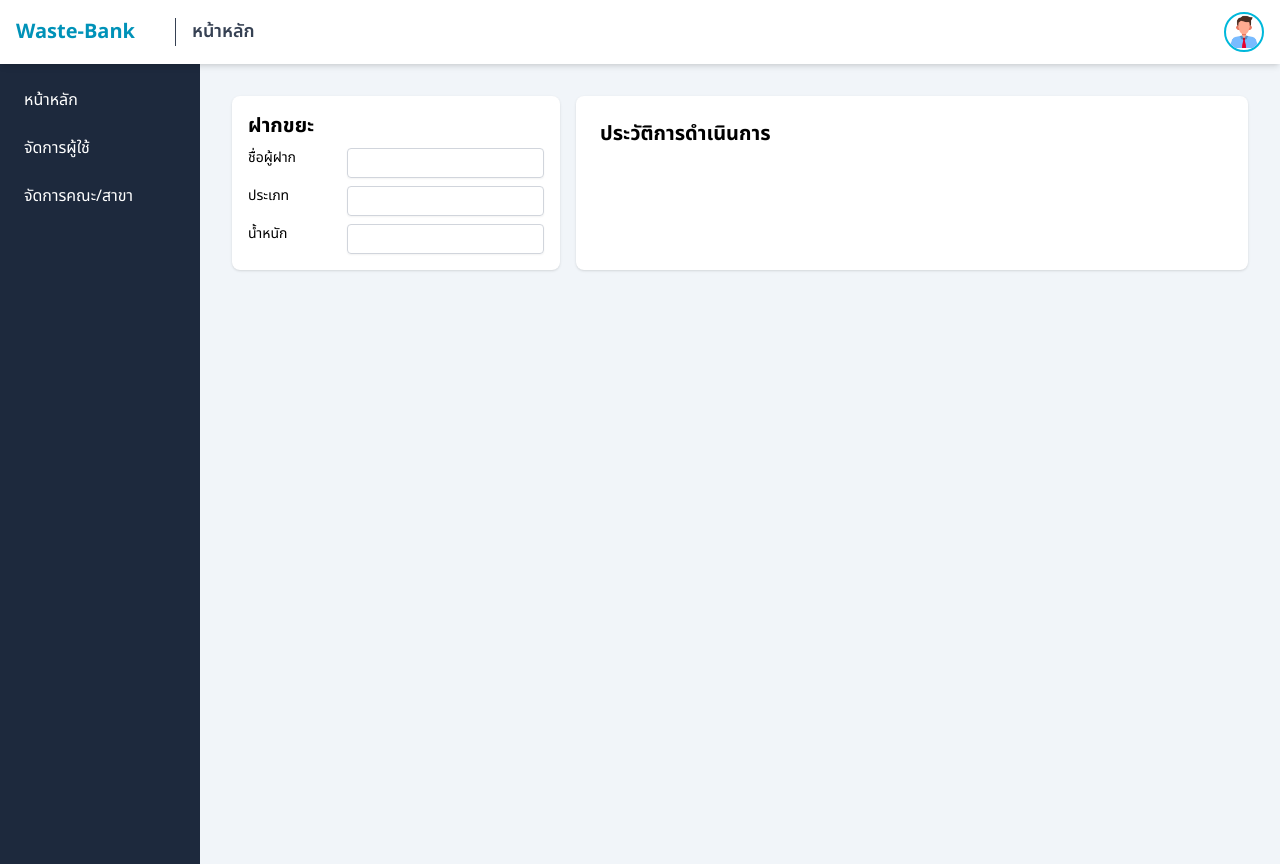
After one commit to fxurteenz/Trash-Bank, a PHP site: page /operater in a window 1280 px wide. The commit adds this page. Run offline with PHP 8.4, Linux system fonts and the light colour scheme; data that the repository does not hold is empty; some libraries are stand-ins or nearby versions.

Commit message:
Update : operater page & api
- /operater page
- /api/operater api
- update auth

```diff
--- /dev/null
+++ b/App/public/views/layouts/operaterLayout.php
@@ -0,0 +1,112 @@
+<!DOCTYPE html>
+<html lang="th" class="h-full w-full">
+
+<head>
+    <title><?= $title ?? '' ?></title>
+    <meta charset="UTF-8" />
+    <meta name="viewport" content="width=device-width, initial-scale=1.0" />
+
+    <script src="https://cdn.jsdelivr.net/npm/@tailwindcss/browser@4"></script>
+    <script defer src="https://cdn.jsdelivr.net/npm/alpinejs@3.x.x/dist/cdn.min.js"></script>
+    <style>
+        @import url('https://fonts.googleapis.com/css2?family=Noto+Sans+Thai:wght@100..900&family=Open+Sans:ital,wght@0,300..800;1,300..800&display=swap');
+
+        .h-screen-minus-nav {
+            min-height: calc(100vh - 4rem);
+        }
+
+        .noto-sans-thai {
+            font-family: "Noto Sans Thai", sans-serif;
+        }
+
+        .open-sans {
+            font-family: "Open Sans", sans-serif;
+        }
+    </style>
+</head>
+
+<body>
+    <div class="bg-slate-100 noto-sans-thai"
+        x-data="{  sidebarOpen: window.innerWidth >= 1024, profileDropdownOpen: false }">
+
+        <header
+            class="flex items-center justify-between h-16 bg-white shadow-md fixed top-0 left-0 right-0 z-30 px-4 w-full">
+            <div class="flex items-center space-x-4">
+                <button @click="sidebarOpen = !sidebarOpen"
+                    class="text-gray-500 focus:outline-none lg:hidden p-2 hover:bg-gray-100 rounded">
+                    <svg class="h-6 w-6" fill="none" viewBox="0 0 24 24" stroke="currentColor">
+                        <path stroke-linecap="round" stroke-linejoin="round" stroke-width="2"
+                            d="M4 6h16M4 12h16M4 18h16" />
+                    </svg>
+                </button>
+
+                <a href="#" class="flex items-center space-x-2">
+                    <span class="text-xl font-bold text-cyan-600">Waste-Bank</span>
+                </a>
+
+                <span
+                    class="hidden md:block text-lg text-gray-700 ml-6 border-l pl-4 font-semibold"><?= $title ?></span>
+            </div>
+
+            <div class="relative" @click.away="profileDropdownOpen = false">
+                <button @click="profileDropdownOpen = !profileDropdownOpen"
+                    class="flex items-center focus:outline-none">
+                    <img class="h-10 w-10 rounded-full object-cover border-2 border-cyan-500"
+                        src="/assets/images/4042171.png" alt="Profile">
+                </button>
+
+                <div x-show="profileDropdownOpen" x-transition:enter="transition ease-out duration-100"
+                    x-transition:enter-start="transform opacity-0 scale-95"
+                    x-transition:enter-end="transform opacity-100 scale-100"
+                    x-transition:leave="transition ease-in duration-75"
+                    x-transition:leave-start="transform opacity-100 scale-100"
+                    x-transition:leave-end="transform opacity-0 scale-95"
+                    class="absolute right-0 mt-2 w-48 bg-white rounded-md shadow-lg py-1 z-40">
+                    <a href="#"
+                        class="block px-4 py-2 text-sm text-gray-700 hover:bg-cyan-50 hover:text-cyan-600">ดูโปรไฟล์</a>
+                    <div class="border-t border-gray-100 my-1"></div>
+                    <a href="#"
+                        class="block px-4 py-2 text-sm text-gray-700 hover:bg-red-50 hover:text-red-600">ออกจากระบบ</a>
+                </div>
+            </div>
+        </header>
+
+        <div class="flex pt-16 w-full">
+            <aside :class="{ 'translate-x-0': sidebarOpen, '-translate-x-full': !sidebarOpen }"
+                class="fixed inset-y-0 left-0 z-20 w-50 bg-slate-800 text-white transform transition-transform duration-300 lg:translate-x-0 lg:static lg:min-h-screen lg:block lg:shadow-none shadow-xl">
+                <div class="p-4 mt-16 lg:mt-0">
+                    <nav class="space-y-2">
+                        <a href="/operater"
+                            class="flex text-nowrap items-center p-2 rounded-md transition duration-200 <?= $pages === "dashboard" ? "bg-cyan-700" : "hover:bg-gray-700" ?>">
+                            <span>หน้าหลัก</span>
+                        </a>
+                        <a href="/admin/manage/users"
+                            class="flex text-nowrap items-center p-2 rounded-md transition duration-200 <?= $pages === "manageUsers" ? "bg-cyan-700" : "hover:bg-gray-700" ?>  ">
+                            <span>จัดการผู้ใช้</span>
+                        </a>
+                        <a href="/admin/manage/faculty_major"
+                            class="flex text-nowrap items-center p-2 rounded-md transition duration-200 <?= $pages === "manageFacultyMajor" ? "bg-cyan-700" : "hover:bg-gray-700" ?>  ">
+                            <span>จัดการคณะ/สาขา</span>
+                        </a>
+                    </nav>
+                </div>
+            </aside>
+
+            <div x-show="sidebarOpen" x-transition:opacity @click="sidebarOpen = false"
+                class="fixed inset-0 z-10 bg-black opacity-50 lg:hidden">
+            </div>
+
+            <main class="flex-1 p-6 md:p-8 h-screen-minus-nav w-100">
+                <?php include $viewPath; ?>
+            </main>
+        </div>
+
+    </div>
+    <script src="https://cdn.jsdelivr.net/npm/sweetalert2@11"></script>
+    <script type="text/javascript" src="<?= $script ?? "" ?>"></script>
+    <script type="module" src="<?= $module ?? "" ?>">
+        // import chartJs from 'https://cdn.jsdelivr.net/npm/chart.js@4.5.1/+esm'
+    </script>
+</body>
+
+</html>
--- /dev/null
+++ b/App/public/views/operater/home.php
@@ -0,0 +1,32 @@
+<div class="grid grid-cols-1 lg:grid-cols-3 gap-4">
+    <div class="bg-white rounded-lg space-y-2 shadow md:mx-auto w-[100%] md:w-[50%] lg:w-[100%] lg:mx-0 px-4 py-4">
+        <div class="flex">
+            <h2 class="text-xl font-bold">ฝากขยะ</h2>
+        </div>
+        <div class="space-y-2 text-sm">
+            <div class="w-full flex justify-between">
+                <label class="w-2-6" for="">ชื่อผู้ฝาก</label>
+                <input class="w-4/6 px-1 py-1 border border-1 border-gray-300 shadow-xs rounded" type="text" name=""
+                    id="">
+            </div>
+            <div class="w-full flex justify-between">
+                <label class="w-2-6" for="">ประเภท</label>
+                <input class="w-4/6 px-1 py-1 border border-1 border-gray-300 shadow-xs rounded" type="text" name=""
+                    id="">
+            </div>
+            <div class="w-full flex justify-between">
+                <label class="w-2-6" for="">น้ำหนัก</label>
+                <input class="w-4/6 px-1 py-1 border border-1 border-gray-300 shadow-xs rounded" type="text" name=""
+                    id="">
+            </div>
+        </div>
+    </div>
+
+    <div class="bg-white lg:col-span-2 rounded-lg shadow p-6">
+        <div class="flex">
+            <h2 class="text-xl font-bold">ประวัติการดำเนินการ</h2>
+
+        </div>
+
+    </div>
+</div>
--- /dev/null
+++ b/App/src/controller/pages/OperaterPagesController.php
@@ -0,0 +1,25 @@
+<?php
+namespace App\Controller\Pages;
+
+use Exception;
+use App\Router\RouterBase;
+use App\Utils\Authentication;
+use App\Utils\AuthenticationException;
+
+class OperaterPagesController extends RouterBase
+{
+    private static $Layouts = "operaterLayout";
+    public function HomePage()
+    {
+        try {
+
+            $this->render('operater/home', [
+                'title' => 'หน้าหลัก',
+            ], self::$Layouts);
+        } catch (Exception $e) {
+            throw new Exception($e->getMessage(), $e->getCode() ?: 400);
+        }
+
+    }
+
+}
```
Also changed, not shown: App/public/js/Login.js (+15 -5 lines), App/src/utils/Authentication.php (+13 -0 lines), 1 other file.
